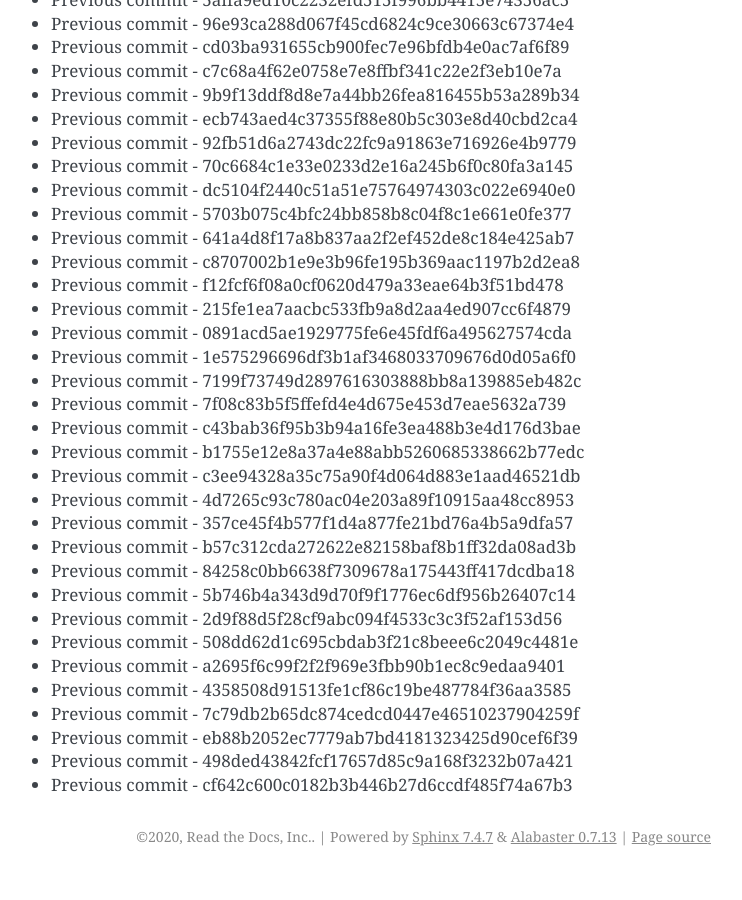
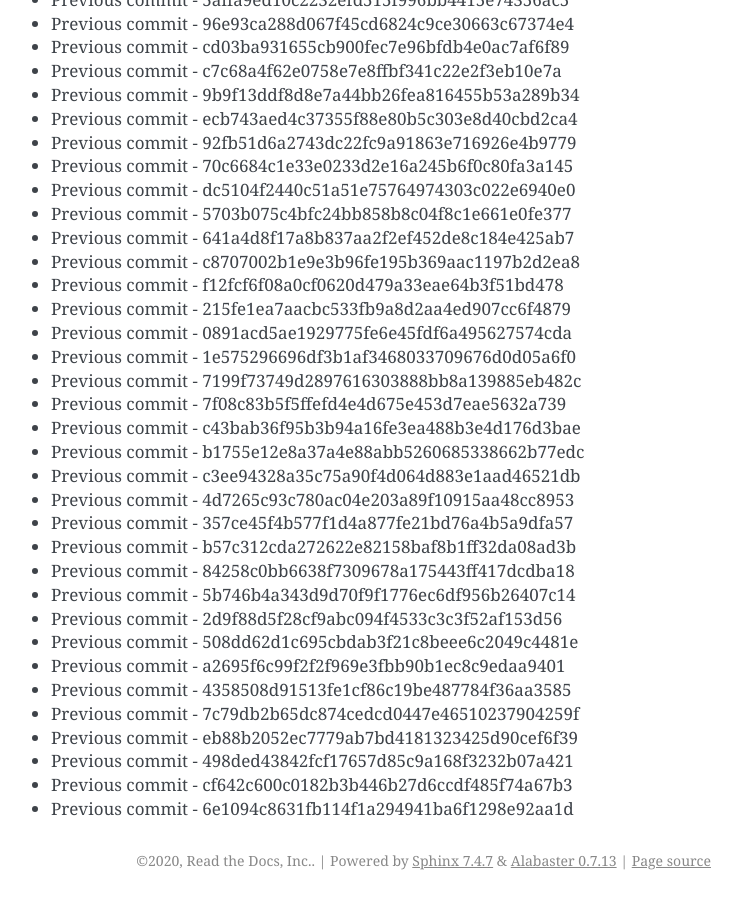
Before and after one commit to readthedocs/rtd-git-stresstest, a Sphinx documentation site: the page built from docs/updates.rst, in a window 1280 px wide and 900 px high, scrolled down 87895 px. Shown: the whole window, without its empty margins (399-1141 px from the left). Built offline with Sphinx 7.4.7, drawn with Linux system fonts in a browser that asks for light colours; before the commit the page ends 88771 px from its top, so only the background shows below that.

Commit message:
Generating commit from previous: 6e1094c8631fb114f1a294941ba6f1298e92aa1d

```diff
--- a/docs/updates.rst
+++ b/docs/updates.rst
@@ -3725,3 +3725,4 @@ It can be tested for any performance characteristics.
 * Previous commit - eb88b2052ec7779ab7bd4181323425d90cef6f39
 * Previous commit - 498ded43842fcf17657d85c9a168f3232b07a421
 * Previous commit - cf642c600c0182b3b446b27d6ccdf485f74a67b3
+* Previous commit - 6e1094c8631fb114f1a294941ba6f1298e92aa1d
```
